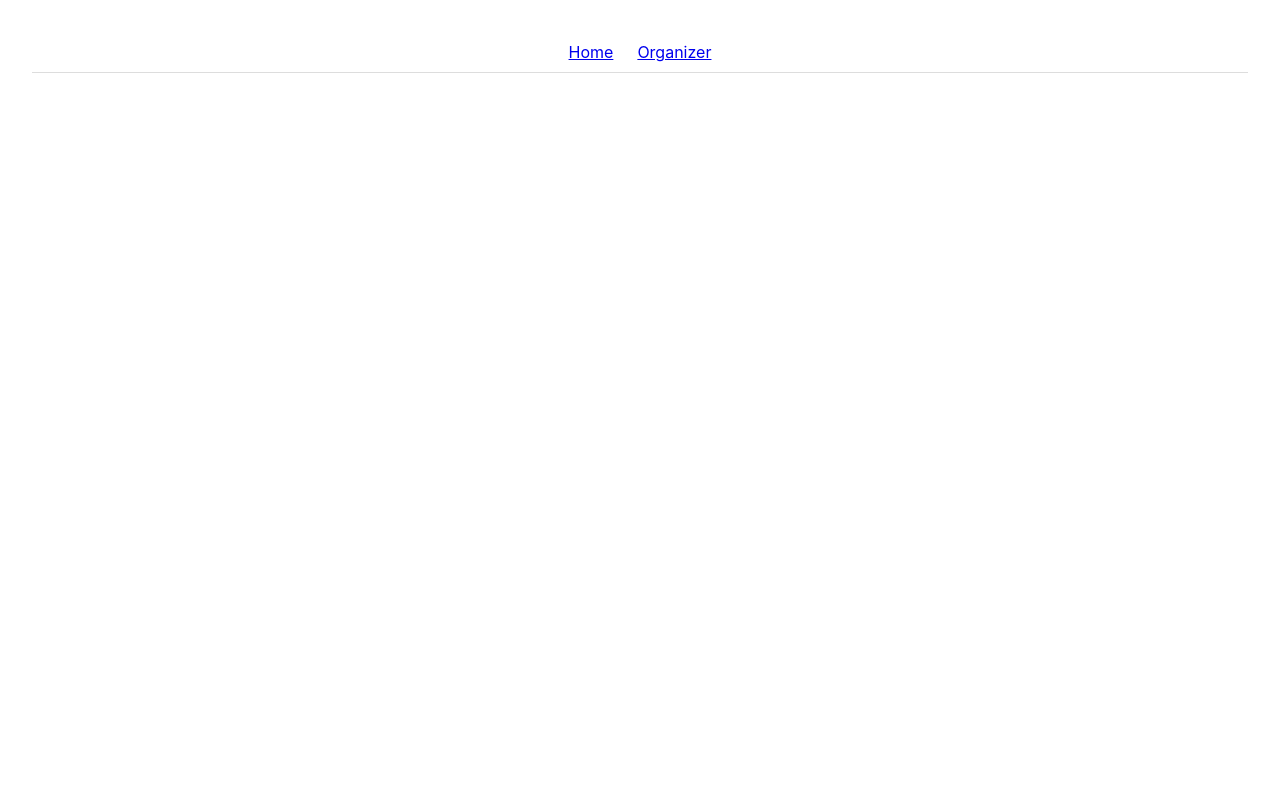
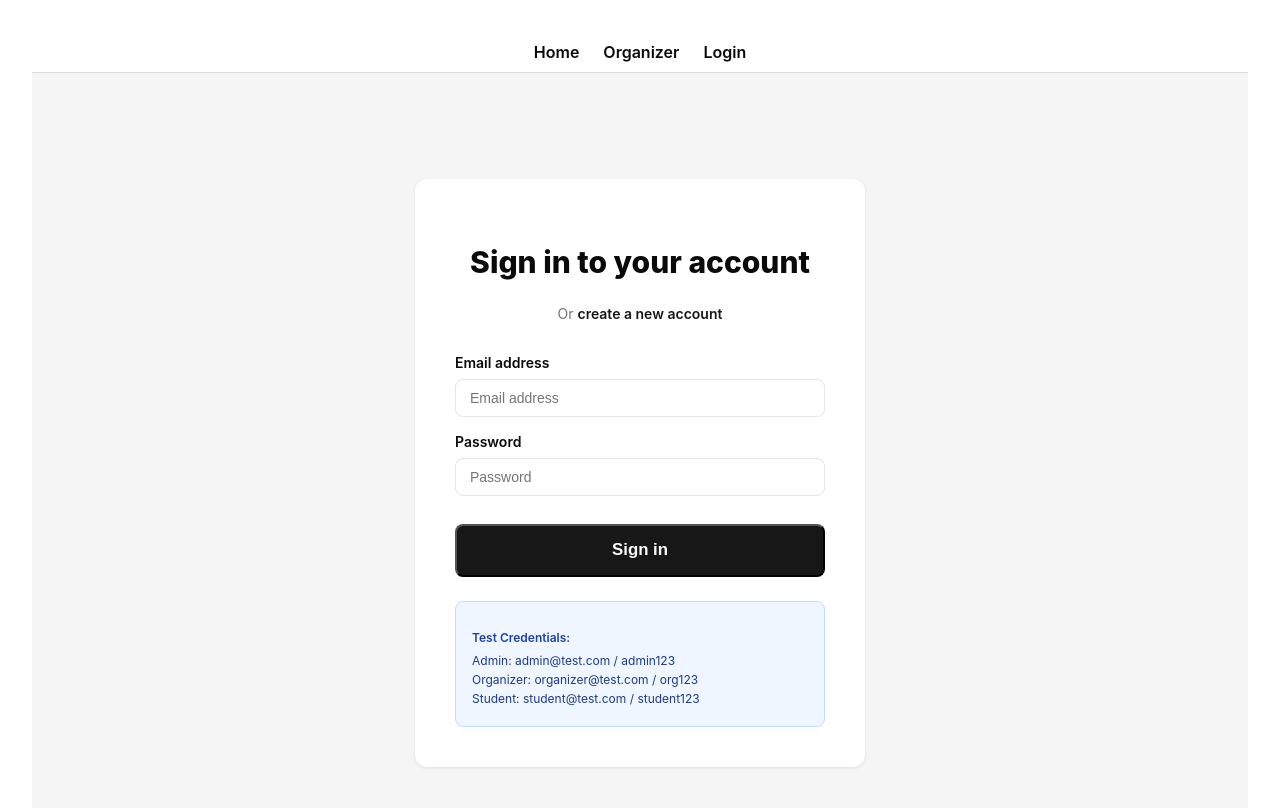
Before and after one commit to TuxHood/SOEN-341-Events-Web-App, a React app in the folder frontend/: page /auth/login in a window 1280 px wide. Before the commit this address had no page. Shown: the top 808 px of the page. Built offline with nearby package versions, Linux system fonts and the light colour scheme; the HTML template or start-up script is replaced by a standard one.

Commit message:
Added login functionality with role based routing
- Implement login page with authentication
- Add AdminDashboard page and routes
- Create role based redirects (admin/organizer/student)
- Update navigation with login link
- Fix styling consistency across pages
- Add test credentials for development

```diff
--- a/frontend/package.json
+++ b/frontend/package.json
@@ -17,6 +17,7 @@
   },
   "devDependencies": {
     "@eslint/js": "^9.36.0",
+    "@tailwindcss/postcss": "^4.1.14",
     "@types/react": "^19.1.16",
     "@types/react-dom": "^19.1.9",
     "@vitejs/plugin-react": "^5.0.4",
--- a/frontend/src/App.jsx
+++ b/frontend/src/App.jsx
@@ -2,22 +2,28 @@ import React from 'react'
 import { BrowserRouter, Routes, Route, Link } from 'react-router-dom'
 import './App.css'
 
-// ...existing code...
+// Import pages
 import Home from './pages/Home'
 import EventDetail from './pages/EventDetail'
 import OrganizerDashboard from './pages/OrganizerDashboard'
+import AdminDashboard from './pages/AdminDashboard'
+import LoginPage from './pages/LoginPage'
 
 function App() {
   return (
     <BrowserRouter>
       <nav style={{padding:10, borderBottom:'1px solid #ddd', textAlign:'center'}}>
-        <Link to="/" style={{margin:'0 12px'}}>Home</Link>
-        <Link to="/organizer" style={{margin:'0 12px'}}>Organizer</Link>
+        <Link to="/" style={{margin:'0 12px', textDecoration:'none', color:'var(--foreground)', fontWeight:600}}>Home</Link>
+        <Link to="/organizer" style={{margin:'0 12px', textDecoration:'none', color:'var(--foreground)', fontWeight:600}}>Organizer</Link>
+        <Link to="/auth/login" style={{margin:'0 12px', textDecoration:'none', color:'var(--foreground)', fontWeight:600}}>Login</Link>
       </nav>
       <Routes>
         <Route path="/" element={<Home />} />
         <Route path="/event/:id" element={<EventDetail />} />
+        <Route path="/events" element={<EventDetail />} />
         <Route path="/organizer" element={<OrganizerDashboard />} />
+        <Route path="/admin" element={<AdminDashboard />} />
+        <Route path="/auth/login" element={<LoginPage />} />
       </Routes>
     </BrowserRouter>
   )
--- /dev/null
+++ b/frontend/src/pages/AdminDashboard.jsx
@@ -0,0 +1,18 @@
+import React from 'react'
+import { Link } from 'react-router-dom'
+
+export default function AdminDashboard() {
+  return (
+    <div style={{padding:20}}>
+      <h2>Admin Dashboard</h2>
+      <p>Platform overview and moderation tools (prototype).</p>
+      <ul>
+        <li>Total Events: 127</li>
+        <li>Total Attendance: 3,456</li>
+        <li>Pending Approvals: 8</li>
+        <li>Active Organizations: 23</li>
+      </ul>
+      <p><Link to="/">Back to Home</Link></p>
+    </div>
+  )
+}
--- a/frontend/src/pages/Home.jsx
+++ b/frontend/src/pages/Home.jsx
@@ -16,9 +16,6 @@ export default function HomePage() {
           <div className="cta-row" style={{marginTop:16}}>
             <Button asChild size="lg">
               <Link to="/auth/sign-up">Get Started</Link>
-            </Button>
-            <Button asChild variant="outline" size="lg">
-              <Link to="/auth/login">Login</Link>
             </Button>
           </div>
         </div>
--- /dev/null
+++ b/frontend/src/pages/LoginPage.jsx
@@ -0,0 +1,133 @@
+import { useState } from 'react';
+import { Link, useNavigate } from 'react-router-dom';
+
+export default function LoginPage() {
+  const [email, setEmail] = useState('');
+  const [password, setPassword] = useState('');
+  const [error, setError] = useState('');
+  const navigate = useNavigate();
+
+  // Mock credentials for testing
+  const mockUsers = {
+    'admin@test.com': { password: 'admin123', role: 'admin', route: '/admin' },
+    'organizer@test.com': { password: 'org123', role: 'organizer', route: '/organizer' },
+    'student@test.com': { password: 'student123', role: 'student', route: '/events' }
+  };
+
+  const handleSubmit = (e) => {
+    e.preventDefault();
+    setError(''); // Clear any previous errors
+
+    // Check if user exists
+    const user = mockUsers[email];
+
+    if (!user) {
+      setError('Invalid email or password');
+      return;
+    }
+
+    // Check if password matches
+    if (user.password !== password) {
+      setError('Invalid email or password');
+      return;
+    }
+
+    // Redirect based on role
+    navigate(user.route);
+  };
+
+  return (
+    <div style={{ display: 'flex', minHeight: '100vh', alignItems: 'center', justifyContent: 'center', background: 'var(--muted)' }}>
+      <div style={{ width: '100%', maxWidth: '450px', padding: '2.5rem', background: 'var(--card)', borderRadius: '12px', boxShadow: '0 1px 3px 0 rgb(0 0 0 / 0.1)' }}>
+
+        {/* Header */}
+        <div style={{ textAlign: 'center', marginBottom: '2rem' }}>
+          <h2 style={{ fontSize: '1.875rem', fontWeight: '800', color: 'var(--foreground)' }}>
+            Sign in to your account
+          </h2>
+          <p style={{ marginTop: '0.75rem', fontSize: '0.875rem', color: 'var(--muted-foreground)' }}>
+            Or{' '}
+            <Link to="/auth/sign-up" style={{ fontWeight: '600', color: 'var(--primary)', textDecoration: 'none' }}>
+              create a new account
+            </Link>
+          </p>
+        </div>
+
+        {/* Error Message */}
+        {error && (
+          <div style={{ marginBottom: '1.5rem', padding: '1rem', background: '#fef2f2', borderRadius: '8px', border: '1px solid #fecaca' }}>
+            <p style={{ fontSize: '0.875rem', color: '#991b1b' }}>{error}</p>
+          </div>
+        )}
+
+        {/* Form */}
+        <form onSubmit={handleSubmit} style={{ display: 'flex', flexDirection: 'column', gap: '1.25rem' }}>
+          <div style={{ display: 'flex', flexDirection: 'column', gap: '1rem' }}>
+            <div>
+              <label htmlFor="email-address" style={{ display: 'block', fontSize: '0.875rem', fontWeight: '600', marginBottom: '0.5rem', color: 'var(--foreground)' }}>
+                Email address
+              </label>
+              <input
+                id="email-address"
+                name="email"
+                type="email"
+                autoComplete="email"
+                required
+                value={email}
+                onChange={(e) => setEmail(e.target.value)}
+                style={{
+                  width: '100%',
+                  padding: '0.625rem 0.875rem',
+                  border: '1px solid var(--border)',
+                  borderRadius: '8px',
+                  fontSize: '0.875rem',
+                  outline: 'none'
+                }}
+                placeholder="Email address"
+              />
+            </div>
+            <div>
+              <label htmlFor="password" style={{ display: 'block', fontSize: '0.875rem', fontWeight: '600', marginBottom: '0.5rem', color: 'var(--foreground)' }}>
+                Password
+              </label>
+              <input
+                id="password"
+                name="password"
+                type="password"
+                autoComplete="current-password"
+                required
+                value={password}
+                onChange={(e) => setPassword(e.target.value)}
+                style={{
+                  width: '100%',
+                  padding: '0.625rem 0.875rem',
+                  border: '1px solid var(--border)',
+                  borderRadius: '8px',
+                  fontSize: '0.875rem',
+                  outline: 'none'
+                }}
+                placeholder="Password"
+              />
+            </div>
+          </div>
+
+          <button
+            type="submit"
+            className="btn btn-primary btn-lg"
+            style={{ width: '100%', marginTop: '0.5rem' }}
+          >
+            Sign in
+          </button>
+        </form>
+
+        {/* Test Credentials Helper */}
+        <div style={{ marginTop: '1.5rem', padding: '1rem', background: '#eff6ff', borderRadius: '8px', border: '1px solid #bfdbfe' }}>
+          <p style={{ fontSize: '0.75rem', fontWeight: '600', color: '#1e40af', marginBottom: '0.5rem' }}>Test Credentials:</p>
+          <p style={{ fontSize: '0.75rem', color: '#1e3a8a', margin: '0.25rem 0' }}>Admin: admin@test.com / admin123</p>
+          <p style={{ fontSize: '0.75rem', color: '#1e3a8a', margin: '0.25rem 0' }}>Organizer: organizer@test.com / org123</p>
+          <p style={{ fontSize: '0.75rem', color: '#1e3a8a', margin: '0.25rem 0' }}>Student: student@test.com / student123</p>
+        </div>
+      </div>
+    </div>
+  );
+}
```
Also changed, not shown: 1 other file (tests, documents, lock files or other folders).
